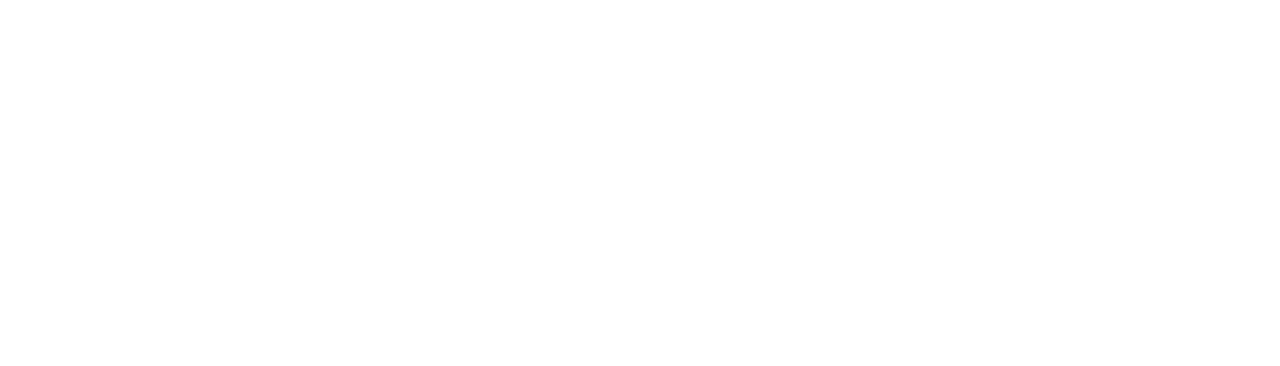
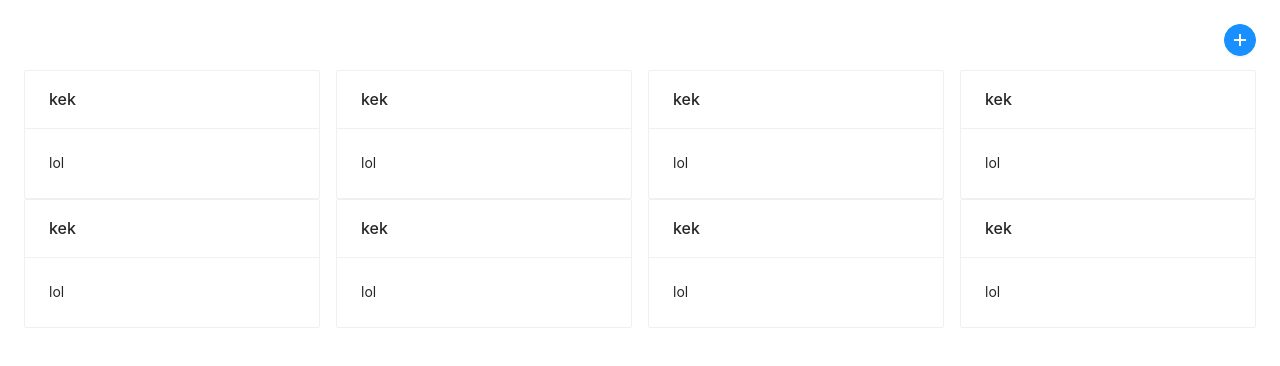
Before and after one commit to yuloskov/speech-notes, a React (Create React App) app in the folder frontend/: page /notes in a window 1280 px wide. Shown: the top 366 px of the page. Built offline with nearby package versions, Linux system fonts and the light colour scheme.

Commit message:
Add basic templates

```diff
--- a/frontend/package.json
+++ b/frontend/package.json
@@ -12,6 +12,7 @@
     "@types/react-dom": "^16.9.10",
     "@types/react-router-dom": "^5.1.6",
     "antd": "^4.8.5",
+    "@ant-design/icons": "^4.3.0",
     "axios": "^0.21.0",
     "react": "^17.0.1",
     "react-dom": "^17.0.1",
--- a/frontend/src/App.tsx
+++ b/frontend/src/App.tsx
@@ -1,4 +1,4 @@
-import {useState} from 'react';
+import React, {useState} from 'react';
 import LoginForm from './components/LoginForm';
 import PrivateRoute from './components/PrivateRoute';
 import {
@@ -7,6 +7,7 @@
   Route,
 } from 'react-router-dom';
 import RegisterForm from './components/RegisterForm';
+import Dashboard from './components/Dashboard';
 
 
 function App() {
@@ -14,17 +15,21 @@
 
   console.log(authed)
   return (
-   <Router>
+    <Router>
       <Switch>
-        <Route path="/login">
-          <LoginForm setAuthed={setAuthed} />
+        <Route path='/login'>
+          <LoginForm setAuthed={setAuthed}/>
         </Route>
-        <Route path="/register">
-          <RegisterForm setAuthed={setAuthed} />
+        <Route path='/register'>
+          <RegisterForm setAuthed={setAuthed}/>
         </Route>
         <PrivateRoute path='/secret' authed={authed}>
           Private data
         </PrivateRoute>
+        {/*TODO private route does not work*/}
+        <Route path='/notes' authed={authed}>
+          <Dashboard/>
+        </Route>
       </Switch>
     </Router>
   );
--- /dev/null
+++ b/frontend/src/components/AddNote.tsx
@@ -0,0 +1,53 @@
+import {Button, Col, Modal, Row} from 'antd';
+import {Input} from 'antd';
+import React from 'react';
+import {AudioOutlined} from '@ant-design/icons';
+
+const {TextArea} = Input;
+
+export default function AddNote(props: any) {
+  function handleOk(e: any) {
+    console.log(e);
+    props.close();
+  }
+
+  function handleCancel(e: any) {
+    console.log(e);
+    props.close()
+  }
+
+
+  function recordVoice() {
+    console.log('recording...')
+  }
+
+  return (
+    <Modal
+      title='Add Note'
+      visible={props.show}
+      onOk={handleOk}
+      onCancel={handleCancel}
+      footer={[
+        <>
+          <Row>
+            <Col flex={0}>
+              <Button key='voice' onClick={recordVoice} shape='circle'>
+                <AudioOutlined />
+              </Button>
+            </Col>
+            <Col flex={24}>
+              <Button key='back' onClick={handleCancel}>
+                Return
+              </Button>
+              <Button key='submit' type='primary' onClick={handleOk}>
+                Submit
+              </Button>
+            </Col>
+          </Row>
+        </>
+      ]}
+    >
+      <TextArea rows={4}/>
+    </Modal>
+  );
+}
--- /dev/null
+++ b/frontend/src/components/Dashboard.tsx
@@ -0,0 +1,36 @@
+import React, {useState} from 'react';
+import {Button, Card, Col, Row} from 'antd';
+import Note from './Note';
+import {PlusOutlined} from '@ant-design/icons';
+import AddNote from './AddNote';
+
+
+export default function Dashboard() {
+  const [visible, setVisible] = useState(false);
+
+  return (
+    <div>
+      <AddNote show={visible} close={() => setVisible(false)}/>
+      <Card bordered={false}>
+        <Row justify='end'>
+          <Button type='primary' shape='circle' onClick={() => setVisible(true)}>
+            <PlusOutlined/>
+          </Button>
+        </Row>
+        <p/>
+        <Row gutter={[16, 16]}>
+          <Col span={6}><Note/></Col>
+          <Col span={6}><Note/></Col>
+          <Col span={6}><Note/></Col>
+          <Col span={6}><Note/></Col>
+        </Row>
+        <Row gutter={[16, 16]}>
+          <Col span={6}><Note/></Col>
+          <Col span={6}><Note/></Col>
+          <Col span={6}><Note/></Col>
+          <Col span={6}><Note/></Col>
+        </Row>
+      </Card>
+    </div>
+  );
+}
--- a/frontend/src/components/LoginForm.tsx
+++ b/frontend/src/components/LoginForm.tsx
@@ -16,7 +16,8 @@
     // TODO store token in local storage
     console.log(resp)
     history.push('/secret')
-  };
+  }
+
   const onFinishFailed = errorInfo => {
     console.log('Failed:', errorInfo);
   };
@@ -54,6 +55,6 @@
       </Form.Item>
     </Form>
   );
-};
+}
 
 export default LoginForm;
--- /dev/null
+++ b/frontend/src/components/Note.tsx
@@ -0,0 +1,10 @@
+import React from 'react';
+import {Card} from 'antd';
+
+export default function Note() {
+  return (
+    <Card hoverable title='kek'>
+      lol
+    </Card>
+  );
+}
```
Also changed, not shown: frontend/src/ApiClient.ts (+5 -5 lines), frontend/src/components/RegisterForm.tsx (+11 -9 lines).
